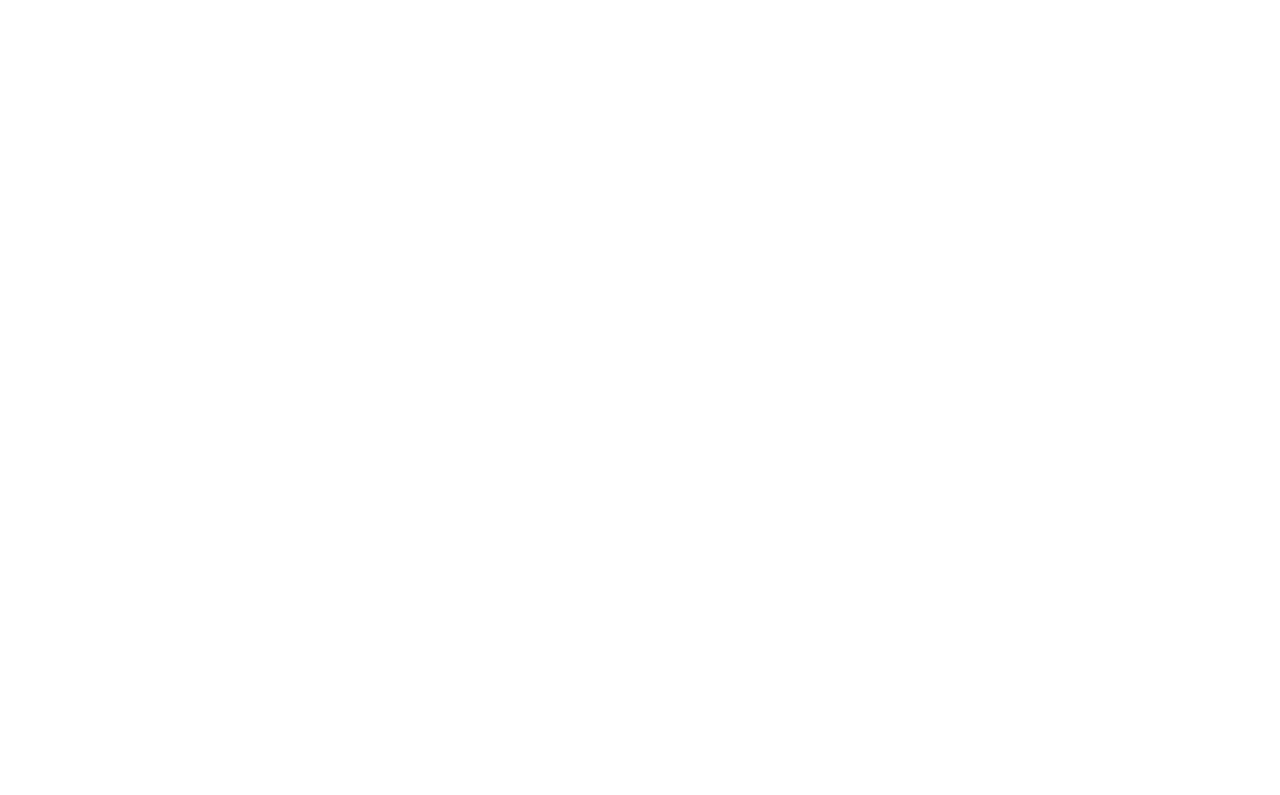
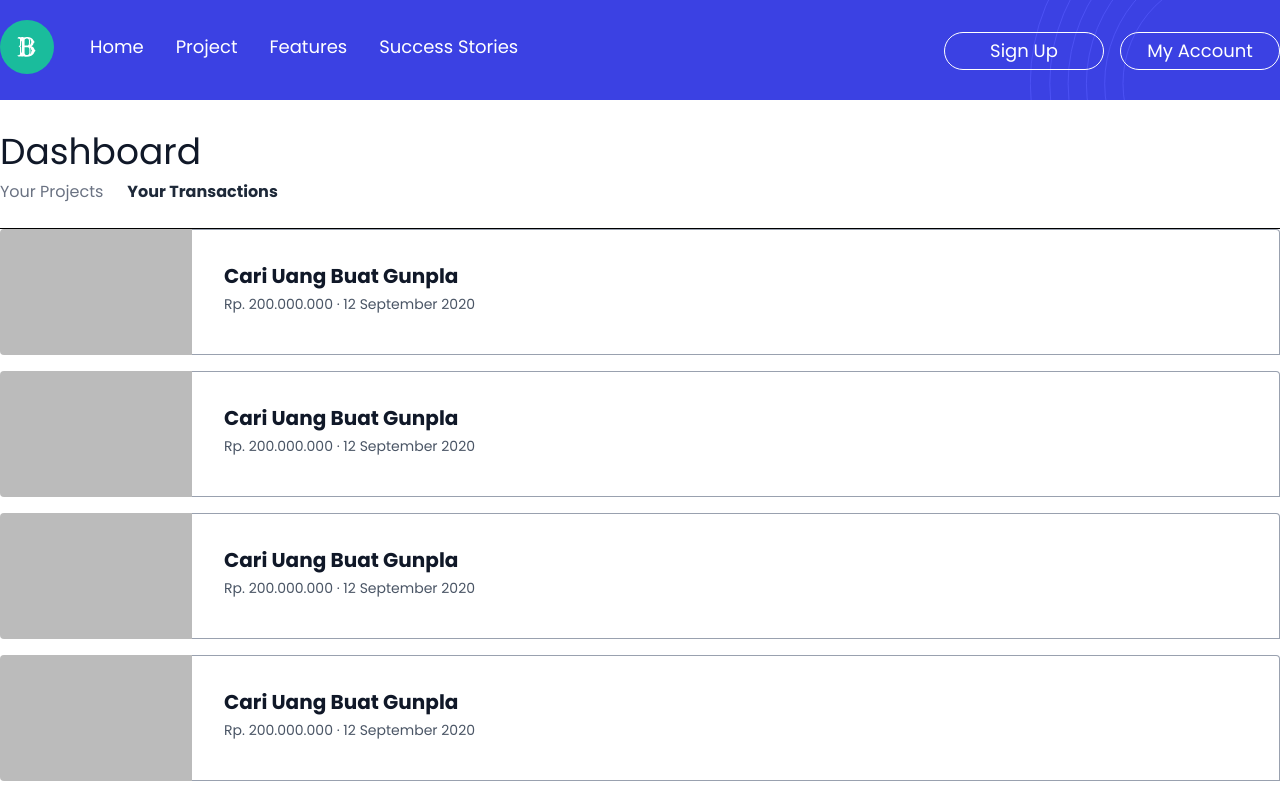
Before and after one commit to setiawan-chandra/crowdfunding-nuxtjs, a Nuxt app: page /dashboard/transactions in a window 1280 px wide. Before the commit this address had no page. Shown: the top 795 px of the page. Built offline with nearby package versions, Linux system fonts and the light colour scheme.

Commit message:
Feat: Slicing Dashboard Transactions

```diff
--- /dev/null
+++ b/pages/dashboard/transactions.vue
@@ -0,0 +1,49 @@
+<template>
+    <div class="project-page">
+        <section class="dashboard-header pt-5">
+            <div class="container mx-auto relative">
+                <Navbar />
+            </div>
+        </section>
+        <section class="container mx-auto pt-8">
+            <div class="flex justify-between items-center mb-6">
+                <div class="w-3/4 mr-6">
+                    <h2 class="text-4xl text-gray-900 mb-2 font-medium">Dashboard</h2>
+                    <ul class="flex mt-2">
+                        <li class="mr-6">
+                            <nuxt-link class="text-gray-500 hover:text-gray-800" to="/dashboard">
+                                Your Projects
+                            </nuxt-link>
+                        </li>
+                        <li class="mr-6">
+                            <nuxt-link class="text-gray-800 font-bold" to="/dashboard/transactions">
+                                Your Transactions
+                            </nuxt-link>
+                        </li>
+                    </ul>
+                </div>
+            </div>
+            <hr />
+            <div class="block mb-2">
+                <div class="w-full lg:max-w-full lg:flex mb-4" v-for="i in 5" :key="i">
+                    <div class="h-48 lg:h-auto lg:w-48 flex-none bg-cover rounded-t lg:rounded-t-none lg:rounded-l text-center overflow-hidden"
+                        style="background-color: #bbb"></div>
+                    <div
+                        class="w-full border-r border-b border-l border-gray-400 lg:border-l-0 lg:border-t lg:border-gray-400 bg-white rounded-b lg:rounded-b-none lg:rounded-r p-8 flex flex-col justify-between leading-normal">
+                        <div>
+                            <div class="text-gray-900 font-bold text-xl mb-1">
+                                Cari Uang Buat Gunpla
+                            </div>
+                            <p class="text-sm text-gray-600 flex items-center mb-2">
+                                Rp. 200.000.000 &middot; 12 September 2020
+                            </p>
+                        </div>
+                    </div>
+                </div>
+            </div>
+        </section>
+        <div class="cta-clip -mt-20"></div>
+        <CallToAction />
+        <Footer />
+    </div>
+</template>
```
